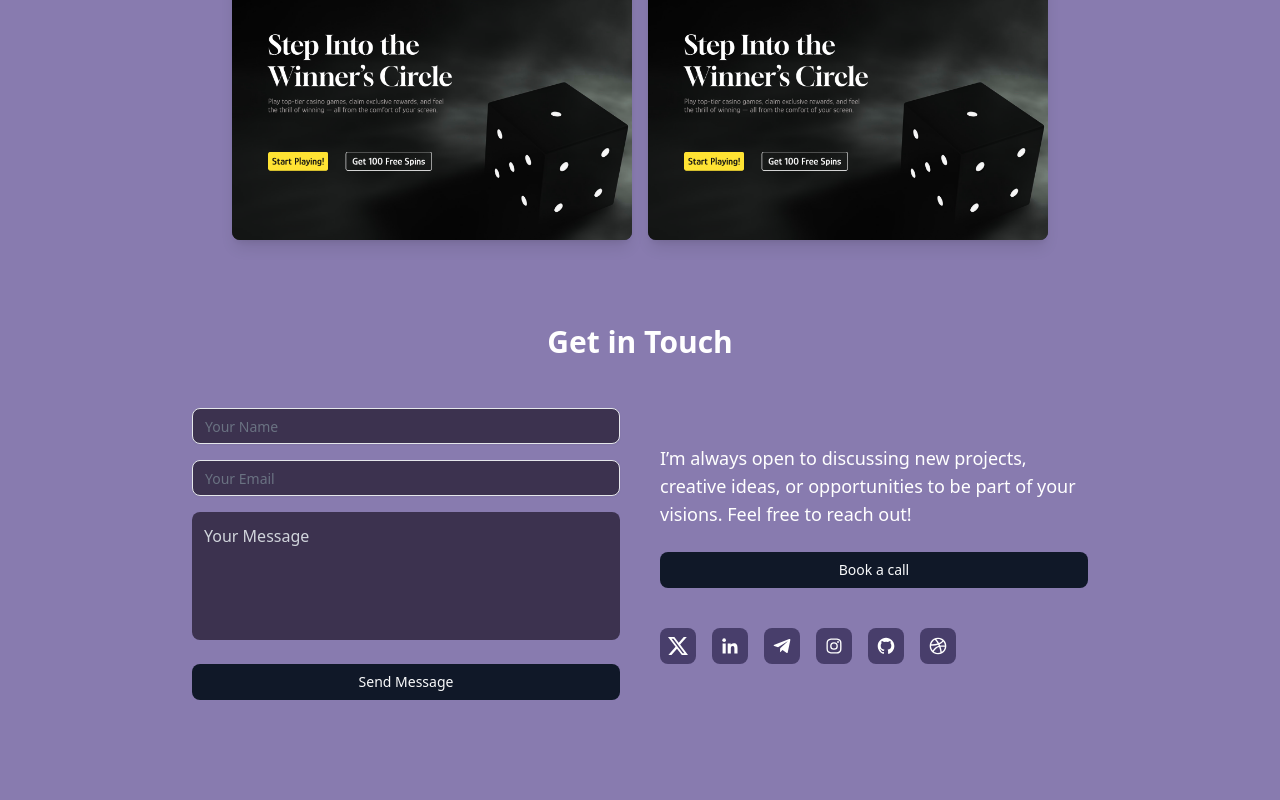
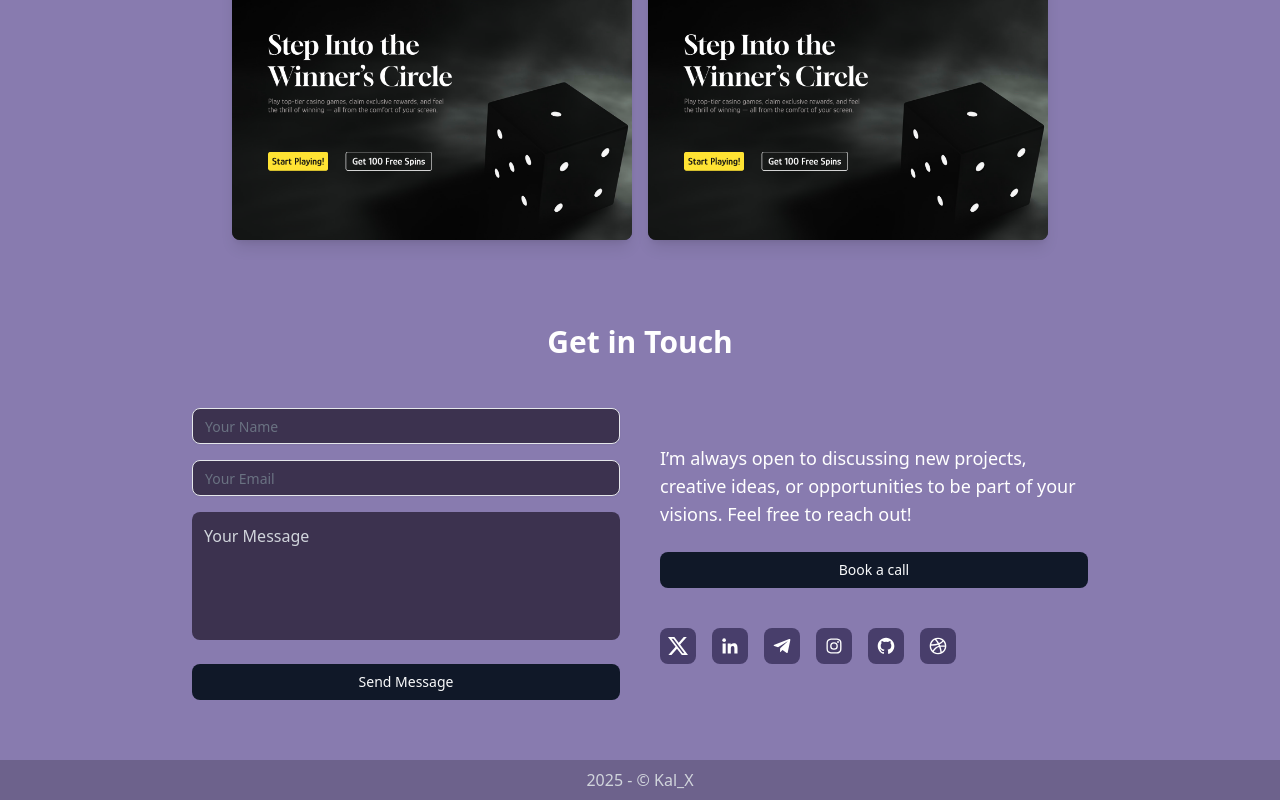
Before and after one commit to Kaleab-Shewangizaw/my-portfolio, a Next.js app: page / in a window 1280 px wide. Shown: the part 4311-5111 px from the top of the page. Before the commit the page ends 5075 px from the top, so only its background shows below. Built offline with nearby package versions, Linux system fonts and the light colour scheme; a web font is replaced by a local one.

Commit message:
added a footer

```diff
--- a/src/app/layout.tsx
+++ b/src/app/layout.tsx
@@ -2,6 +2,7 @@ import type { Metadata } from "next";
 import "./globals.css";
 import { ThemeProvider } from "@/componenets/themeProvider";
 import { Toaster } from "sonner";
+import Footer from "./sections/Footer";
 
 export const metadata: Metadata = {
   title: "Create Next App",
@@ -24,7 +25,9 @@ export default function RootLayout({
         >
           <Toaster />
 
-          <div>{children}</div>
+          <div className="relative">
+            {children} <Footer />
+          </div>
         </ThemeProvider>
       </body>
     </html>
--- a/src/app/page.tsx
+++ b/src/app/page.tsx
@@ -7,6 +7,7 @@ import Navbar from "@/componenets/navbar";
 import ProjectsSection from "@/app/sections/Projects";
 import SkillsSection from "@/app/sections/Skills";
 import { ModeToggle } from "@/componenets/themeToggle";
+import Footer from "./sections/Footer";
 
 export default function Home() {
   return (
--- a/src/app/sections/Contact.tsx
+++ b/src/app/sections/Contact.tsx
@@ -14,7 +14,7 @@ import { BsTwitterX } from "react-icons/bs";
 
 export default function ContactSection() {
   return (
-    <section className="py-16 px-4 lg:px-16  text-white">
+    <section className="pt-16 pb-25 px-4 lg:px-16  text-white">
       <motion.h2
         className="text-3xl font-bold text-center mb-12"
         initial={{ opacity: 0, y: 30 }}
--- /dev/null
+++ b/src/app/sections/Footer.tsx
@@ -0,0 +1,7 @@
+export default function Footer() {
+  return (
+    <div className="absolute bottom-0 w-full left-0 py-2 bg-black/20 flex justify-center items-center text-gray-300">
+      2025 - &copy; Kal_X
+    </div>
+  );
+}
```
